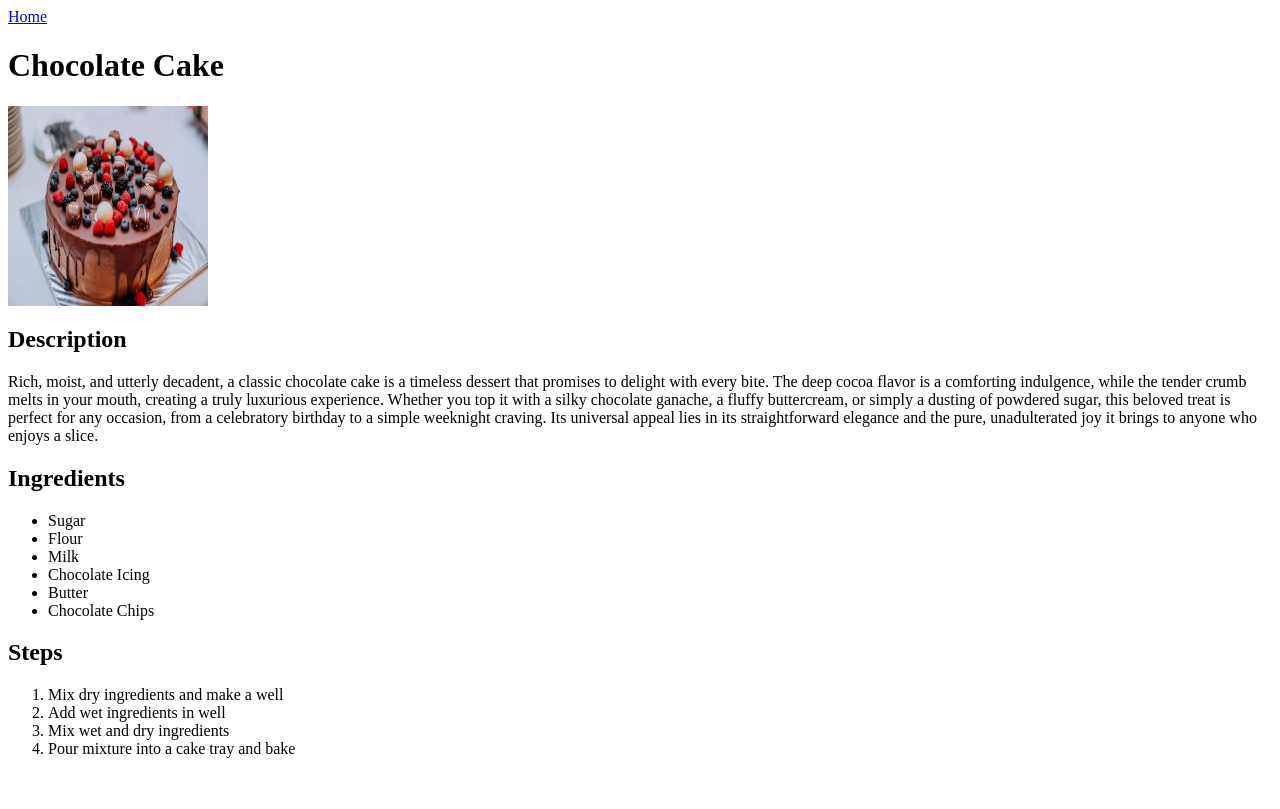
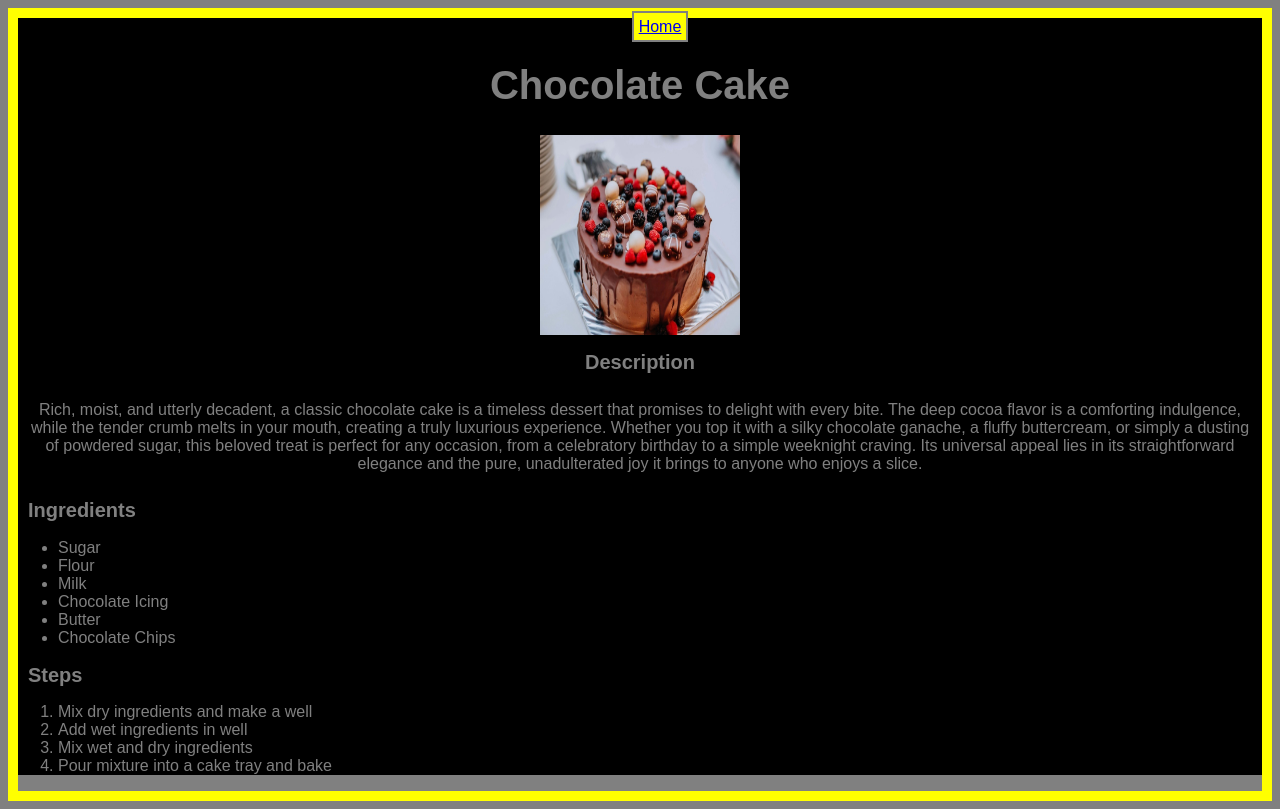
Before and after one commit to WilliamNZ01/odin-recipies, a plain HTML site: page recipes/chocolate-cake.html in a window 1280 px wide. Drawn offline with Linux system fonts and the light colour scheme.

Commit message:
Finish styling

```diff
--- a/recipes/chocolate-cake.html
+++ b/recipes/chocolate-cake.html
@@ -3,13 +3,18 @@
     <head>
         <meta charset="utf-8">
         <title>Chocolate Cake</title>
+        <link rel="stylesheet" href="../style.css">
     </head>
     <body>
-        <a href="../index.html">Home</a>
-        <h1>Chocolate Cake</h1>
+        <div class="main-body">
+            <ul class="nav">
+                <li>
+        <a href="../index.html">Home</a></li>
+            </ul>
+        <h1 class="page-title">Chocolate Cake</h1>
         <img src="images/chocolate-cake.jpg" width="200" height="200">
-        <h2>Description</h2>
-        <p>
+        <h2 class="sub-heading">Description</h2>
+        <p class="description-text">
             Rich, moist, and utterly decadent, a classic chocolate cake is a timeless dessert that promises
             to delight with every bite. The deep cocoa flavor is a comforting indulgence,
             while the tender crumb melts in your mouth, creating a truly luxurious experience.
@@ -18,8 +23,8 @@
             from a celebratory birthday to a simple weeknight craving. Its universal appeal lies in
             its straightforward elegance and the pure, unadulterated joy it brings to anyone who enjoys a slice.
         </p>
-        <h2>Ingredients</h2>
-        <ul>
+        <h2 class="sub-heading method">Ingredients</h2>
+        <ul class="method-content">
             <li>Sugar</li>
             <li>Flour</li>
             <li>Milk</li>
@@ -27,12 +32,13 @@
             <li>Butter</li>
             <li>Chocolate Chips</li>
         </ul>
-        <h2>Steps</h2>
-        <ol>
+        <h2 class="sub-heading method">Steps</h2>
+        <ol class="method-content">
             <li>Mix dry ingredients and make a well</li>
             <li>Add wet ingredients in well</li>
             <li>Mix wet and dry ingredients</li>
             <li>Pour mixture into a cake tray and bake</li>
         </ol>
+       </div>
     </body>
 </html>
--- a/style.css
+++ b/style.css
@@ -24,6 +24,7 @@ body {
 
 .sub-heading.method {
     text-align: left;
+    padding-left: 10px;
 }
 
 .method-content {
@@ -33,4 +34,10 @@ body {
 .nav li{
     display: inline;
     background-color: yellow;
+    padding: 5px;
+    border: solid gray 2px;
 }
+
+.description-text {
+    padding: 10px;
+}
```
Also changed, not shown: recipes/fried-rice.html (+14 -9 lines), recipes/pizza.html (+1 -1 lines).
